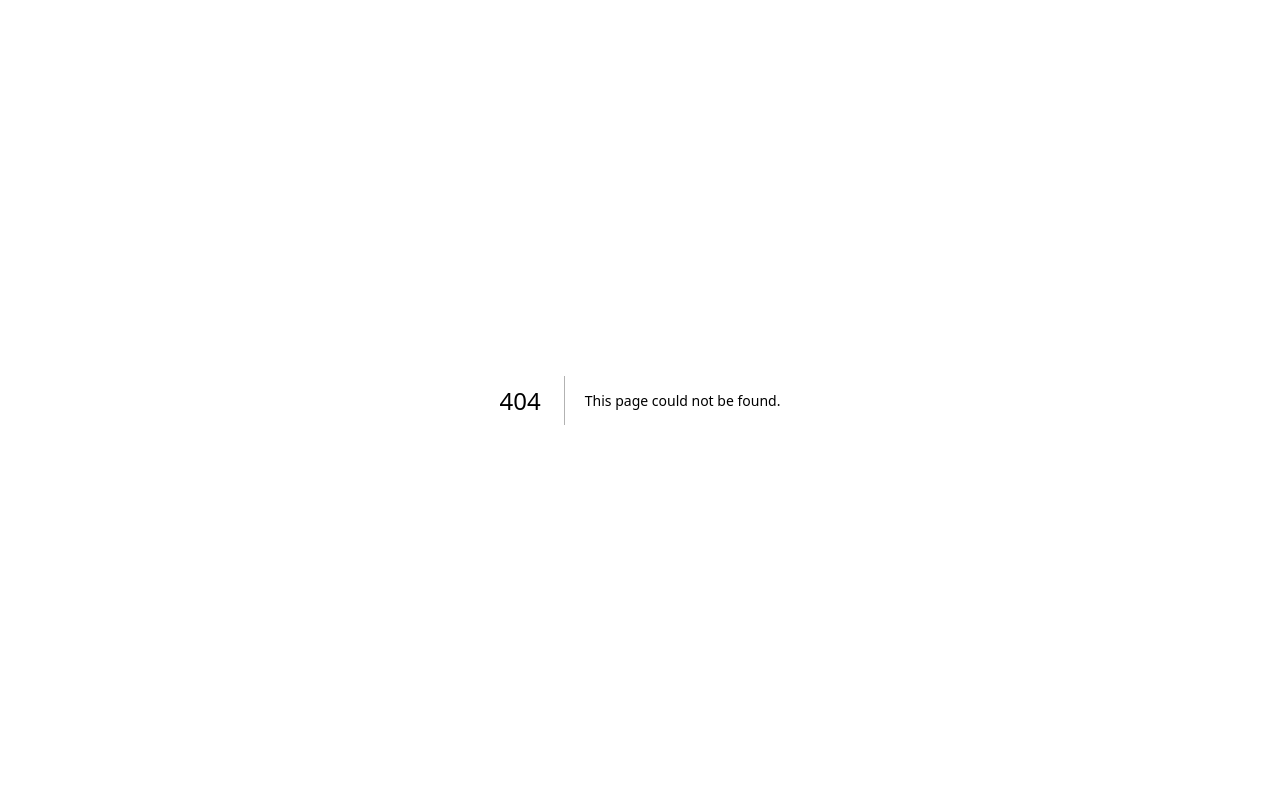
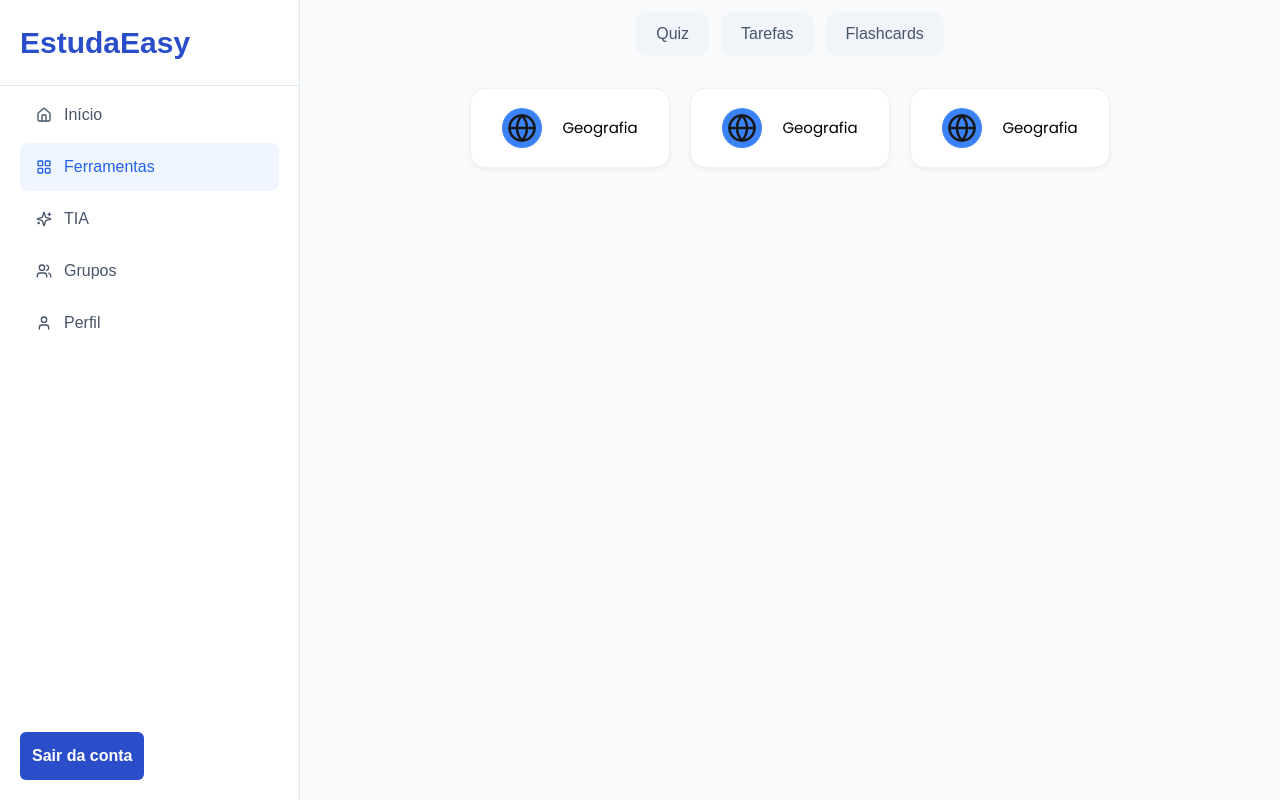
Before and after one commit to EstudaEasy/estuda-easy-front, a Next.js app: page /tools in a window 1280 px wide. Before the commit this address had no page. Built offline with nearby package versions, Linux system fonts and the light colour scheme; no server answers; sample sign-in values are in the browser's storage.

Commit message:
feat: create tools page and fix sidebar

```diff
--- a/src/app/home/page.tsx
+++ b/src/app/home/page.tsx
@@ -45,7 +45,7 @@ export default function DashboardPage() {
   if (loading) return <div className={styles.loading}>Carregando...</div>;
 
   return (
-    <div className={styles.container}>
+    <div className={styles.containerHome}>
       <div className={styles.sidebar}>
         <Sidebar></Sidebar>
       </div>
--- a/src/app/home/styles.module.css
+++ b/src/app/home/styles.module.css
@@ -1,4 +1,4 @@
-.container {
+.containerHome {
   display: flex;
   min-height: 100vh;
   background-color: #f9fafb;
--- /dev/null
+++ b/src/app/tools/page.tsx
@@ -0,0 +1,29 @@
+"use client";
+
+import { useRouter } from "next/navigation";
+import { useEffect, useState } from "react";
+import styles from "./styles.module.css";
+import Sidebar from "@/components/Sidebar/sidebar";
+import Container from "@/components/Container/container";
+import { LuGlobe } from "react-icons/lu";
+import CategoryTab from "@/components/CategoryTab/categoryTab";
+
+export default function Tools() {
+  return (
+    <div className={styles.containerTools}>
+      <aside className={styles.sidebarTools}>
+        <Sidebar></Sidebar>
+      </aside>
+      <div className={styles.containerManagement}>
+        <div className={styles.Categories}>
+          <CategoryTab></CategoryTab>
+        </div>
+        <main className={styles.tools}>
+          <Container href="/home" title="Geografia" icon={<LuGlobe size={30} />} />
+          <Container href="/home" title="Geografia" icon={<LuGlobe size={30} />} />
+          <Container href="/home" title="Geografia" icon={<LuGlobe size={30} />} />
+        </main>
+      </div>
+    </div>
+  );
+}
--- /dev/null
+++ b/src/app/tools/styles.module.css
@@ -0,0 +1,25 @@
+.containerTools {
+  display: flex;
+  min-height: 100vh;
+  background-color: #f9fafb;
+}
+
+.sidebarTools {
+  width: 300px;
+}
+
+.tools {
+  display: grid;
+  grid-template-columns: repeat(3, 1fr);
+  gap: 20px;
+  padding: 20px;
+}
+
+.containerManagement {
+  display: flex;
+  flex-direction: column;
+  align-items: center;
+  justify-content: flex-start;
+  width: 100%;
+  height: 100%;
+}
--- /dev/null
+++ b/src/components/CategoryTab/categoryTab.tsx
@@ -0,0 +1,34 @@
+"use client";
+
+import styles from "./styles.module.css";
+import Link from "next/link";
+import { usePathname } from "next/navigation";
+
+export default function CategoryTab() {
+  const pathname = usePathname();
+
+  return (
+    <div className={styles.categories}>
+      <Link
+        href="/tools"
+        className={`${styles.category} ${pathname.startsWith("/tools") ? styles.active : ""}`}
+      >
+        <span className={styles.titleCategory}>Quiz</span>
+      </Link>
+
+      <Link
+        href="/tools"
+        className={`${styles.category} ${pathname.startsWith("/tools") ? styles.active : ""}`}
+      >
+        <span className={styles.titleCategory}>Tarefas</span>
+      </Link>
+
+      <Link
+        href="/tia"
+        className={`${styles.category} ${pathname.startsWith("/tools") ? styles.active : ""}`}
+      >
+        <span className={styles.titleCategory}>Flashcards</span>
+      </Link>
+    </div>
+  );
+}
--- /dev/null
+++ b/src/components/CategoryTab/styles.module.css
@@ -0,0 +1,25 @@
+.categories {
+  display: flex;
+  flex-direction: row;
+  gap: 12px;
+  padding: 12px;
+}
+
+.category {
+  display: flex;
+  flex-direction: row;
+  align-items: center;
+  gap: 8px;
+  padding: 10px 20px;
+  border-radius: 12px;
+  background-color: #f1f5f9;
+  color: #475569;
+  text-decoration: none;
+  transition: all 0.2s ease;
+}
+
+.category:hover {
+  background-color: #dbeafe;
+  color: #2a4eca;
+  transform: translateY(-2px);
+}
--- /dev/null
+++ b/src/components/Container/container.tsx
@@ -0,0 +1,29 @@
+"use client";
+
+import { useRouter } from "next/navigation";
+import { ReactNode, useEffect, useState } from "react";
+import styles from "./styles.module.css";
+import Link from "next/link";
+import { Poppins } from "next/font/google";
+const poppins = Poppins({
+  subsets: ["latin"],
+  weight: ["400", "600", "700"],
+  variable: "--font-poppins",
+});
+
+interface ContainerProps {
+  href: string;
+  title: string;
+  icon: ReactNode;
+}
+
+export default function Container({ href, title, icon }: ContainerProps) {
+  return (
+    <Link href={href} className={styles.toolsCard}>
+      <div className={`${styles.style} ${poppins.variable} ${poppins.className}`}>
+        <span className={styles.containerIcon}>{icon}</span>
+        <div className={styles.containerTitle}>{title}</div>
+      </div>
+    </Link>
+  );
+}
--- /dev/null
+++ b/src/components/Container/styles.module.css
@@ -0,0 +1,32 @@
+.style {
+  background-color: #ffffff;
+  display: flex;
+  height: 80px;
+  width: 200px;
+  align-items: center;
+  justify-content: center;
+  gap: 20px;
+  border-radius: 15px;
+  border: 1px solid #eef0f4;
+  box-shadow: 0 2px 4px rgba(0, 0, 0, 0.05);
+}
+
+.containerIcon {
+  background-color: #3b82f6;
+  border-radius: 50%;
+  height: 40px;
+  width: 40px;
+  align-items: center;
+  justify-content: center;
+  display: flex;
+}
+
+.containerTitle {
+  font-size: 15px;
+  color: #000000;
+  font-family: var(--font-poppins), sans-serif;
+}
+
+.style:hover {
+  border-color: #3b82f6;
+}
--- a/src/components/Sidebar/Item/item.tsx
+++ b/src/components/Sidebar/Item/item.tsx
@@ -1,35 +1,48 @@
 "use client";
 
 import styles from "./styles.module.css";
+import Link from "next/link";
+import { usePathname } from "next/navigation";
+import { LuHouse, LuLayoutGrid, LuSparkles, LuUsers, LuUser } from "react-icons/lu";
 
-import { LuHouse, LuLayoutGrid, LuSparkles, LuUsers, LuUser } from "react-icons/lu";
 export default function Item() {
+  const pathname = usePathname();
+
   return (
     <div className={styles.items}>
-      <div className={styles.item}>
+      <Link href="/home" className={`${styles.item} ${pathname === "/home" ? styles.active : ""}`}>
         <LuHouse />
         <span>Início</span>
-      </div>
+      </Link>
 
-      <div className={styles.item}>
+      <Link
+        href="/tools"
+        className={`${styles.item} ${pathname === "/tools" ? styles.active : ""}`}
+      >
         <LuLayoutGrid />
         <span>Ferramentas</span>
-      </div>
+      </Link>
 
-      <div className={styles.item}>
+      <Link href="/tia" className={`${styles.item} ${pathname === "/tia" ? styles.active : ""}`}>
         <LuSparkles />
         <span>TIA</span>
-      </div>
+      </Link>
 
-      <div className={styles.item}>
+      <Link
+        href="/groups"
+        className={`${styles.item} ${pathname === "/groups" ? styles.active : ""}`}
+      >
         <LuUsers />
         <span>Grupos</span>
-      </div>
+      </Link>
 
-      <div className={styles.item}>
+      <Link
+        href="/profile"
+        className={`${styles.item} ${pathname === "/profile" ? styles.active : ""}`}
+      >
         <LuUser />
         <span>Perfil</span>
-      </div>
+      </Link>
     </div>
   );
 }
--- a/src/components/Sidebar/Item/styles.module.css
+++ b/src/components/Sidebar/Item/styles.module.css
@@ -1,7 +1,9 @@
 .items {
   display: flex;
   flex-direction: column;
+  gap: 4px;
 }
+
 .item {
   display: flex;
   align-items: center;
@@ -10,15 +12,16 @@
   border-radius: 8px;
   color: #475569;
   cursor: pointer;
+  text-decoration: none;
   transition: all 0.2s;
 }
 
 .active {
   background-color: #eff6ff;
   color: #2563eb;
-  font-weight: 600;
+  font-weight: 400;
 }
 
-.item:hover {
+.item:hover:not(.active) {
   background-color: #f1f5f9;
 }
```
